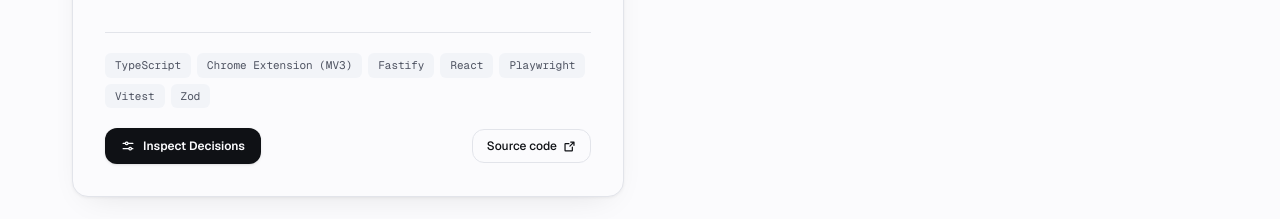
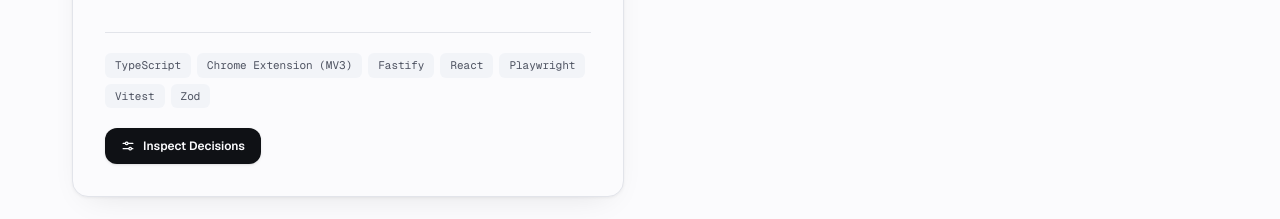
Before and after one commit to Nikhil-sai-nambula/portfolio, a Next.js app: page / in a window 1280 px wide. Shown: the part 7800-8019 px from the top of the page. Built offline with nearby package versions, Linux system fonts and the light colour scheme.

Commit message:
Remove inaccessible source code link from portfolio
Removed source code link due to 404 error and added a note to re-add it when the repository is accessible.

```diff
--- a/src/data/portfolio.ts
+++ b/src/data/portfolio.ts
@@ -339,12 +339,9 @@
       "Zod",
     ],
     category: "AI & Tooling",
-    links: [
-      {
-        label: "Source code",
-        href: "https://github.com/Nikhil-sai-nambula/apply-pilot",
-      },
-    ],
+    // Source link removed: the URL returns 404 (repo inaccessible).
+    // Re-add { label: "Source code", href: "..." } once the repo is reachable.
+    links: [],
     technicalSpecs: {
       pattern: "Deterministic FormIR & Semantic Ontology",
       throughputOrMetric: ">=95% Accuracy, <5ms Field Matching Latency",
```
